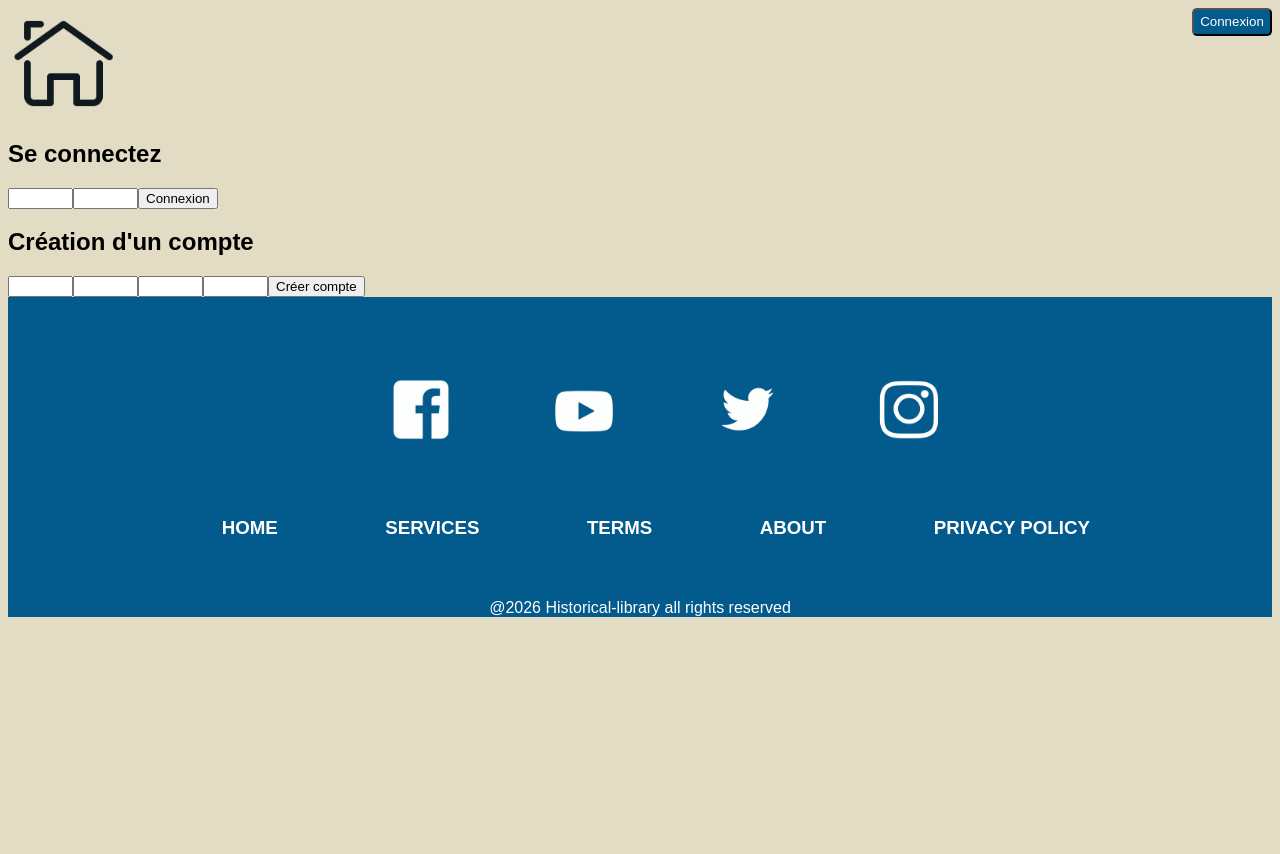
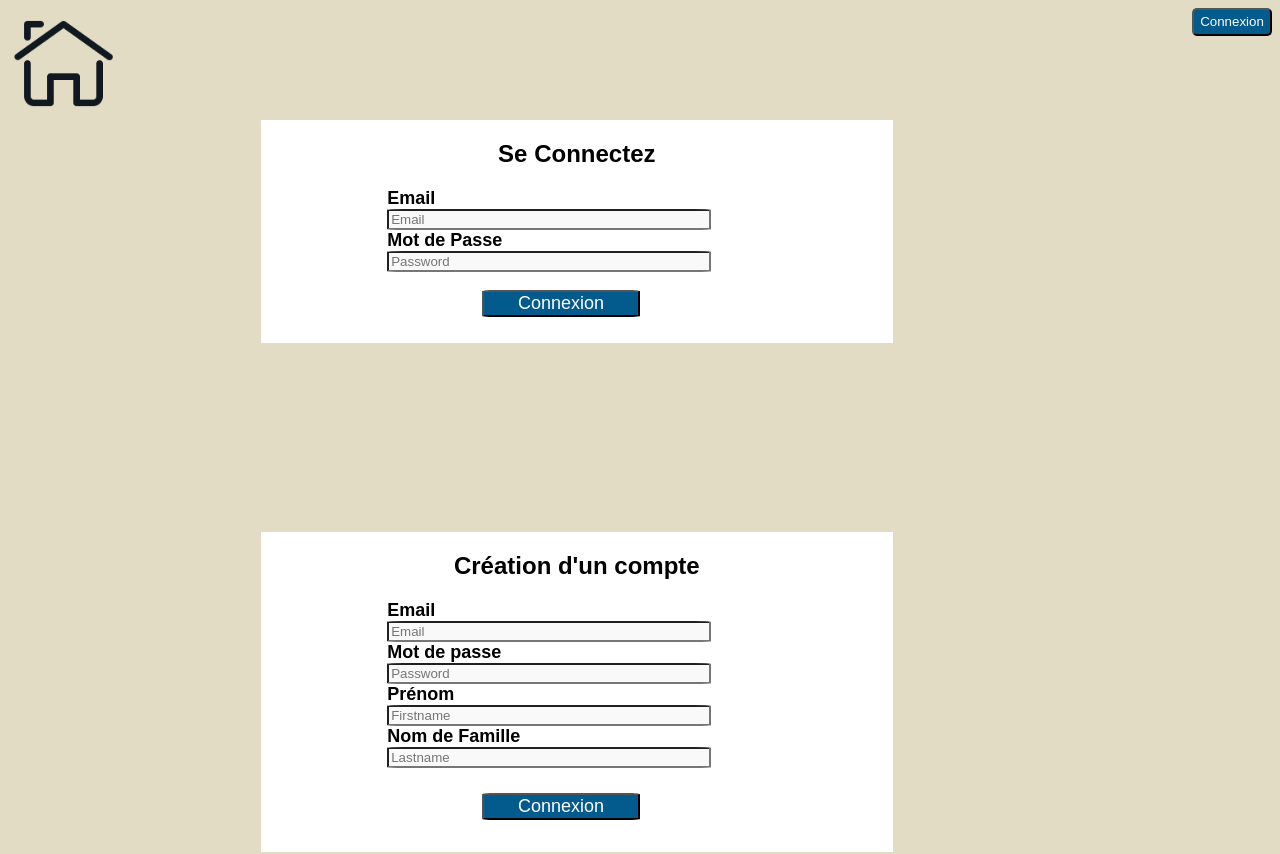
Before and after one commit to Hans324/historical-library, a React (Vite) app in the folder client/: page /connexion in a window 1280 px wide. Shown: the top 854 px of the page. Before the commit the page ends 800 px from the top, so only its background shows below. Built offline with nearby package versions, Linux system fonts and the light colour scheme.

Commit message:
Stylisation du fichier connexion

```diff
--- a/client/connexion.tsx
+++ /dev/null
@@ -1,69 +0,0 @@
-
-import React from "react" // “J’importe l’objet/module React (dans ce fichier) depuis la bibliothèque react pour pouvoir utiliser les outils que React fournit.”
-
-function Connexion() { // "une fonction : C'est un bloc de code qui execute une tâche "
-
-
-    return(   // “voici ce que React doit afficher à l’écran.”
-    // Ou pour être plus précis “return indique à React quoi afficher à l’écran.”
-
-    // Comment ca se passe ? Comme ceci :  La petite nuance importante, c’est que :
-
-//return ne parle pas directement à l’écran.
-
-//Il :
-
-//renvoie du JSX
-//React récupère ce JSX
-//puis React l’affiche dans la page
-
-
-/* section  regroupe un morceau de contenu lié
-
-tout ce qui est dedans appartient à la même partie. Elle sert à :
-
-regrouper du contenu lié
-structurer la page
-rendre le HTML plus clair et plus logique.
-
- en bref : “Je crée une section organisée de la page.”
-*/
-
-
-// <h2> est une balise HTML de titre.
-/* Que signifient les numéros ?
-
-Ils indiquent l’importance du titre.
-
-<h1> = titre principal
-<h2> = sous-titre
-<h3> = sous-sous-titre   */
-<section>
-<section>
-<h2>Se connectez</h2>
-<section>
-    <input type="text" size={5} />
-    <input type="text"size={5} />
-    <button type="button">Connexion</button>
-</section>
-</section>
-
-<section>
-<section>
-<h2>Création d'un compte</h2>
-</section>
-<section>
-<input type="text" size={5}/>
-<input type="text" size={5}/>
-<input type="text" size={5}/>
-<input type="password"  size= {5} maxLength={10}/>
-<button type="button">Créer compte </button>
-</section>
-</section>
-
-</section>
-
-    )
-
-}
-export default Connexion; // J'exporte le fichier Connexion afin qu'il soit disponible dans d'autres fichiers.
--- a/client/src/composants/Header.tsx
+++ b/client/src/composants/Header.tsx
@@ -13,7 +13,7 @@ import { useState } from 'react'
 import { useEffect } from 'react'
 import "./Header.css" //Importe le fichier CSS pour ce composant
 
-import Connexion from '../pages/Connexion'
+
 import {Link}  from "react-router-dom"
 function Header() {
 
@@ -115,7 +115,7 @@ return (
 
 */}
 <section className="bouton-connexion">
-<Link to ="../pages/Connexion">
+<Link to ="/connexion">
 <button className="button" type="button">Connexion</button>
 </Link>
 </section>
--- a/client/src/main.tsx
+++ b/client/src/main.tsx
@@ -30,7 +30,7 @@ C’est le composant principal de ton application (celui qui contient toute ta l
 import Home from "./pages/Home";
 import Liste from "./pages/Liste";
 import Livre from "./pages/Livre";
-import Connexion from '../Connexion';
+import Connexion from "./pages/Connexion";
 
 
 
--- a/client/src/pages/Connexion.css
+++ b/client/src/pages/Connexion.css
@@ -0,0 +1,152 @@
+
+
+.connexion{
+
+display: flex;
+flex-direction: column;
+
+}
+
+.Se-Connectez{
+
+display: flex;
+flex-direction: column;
+background-color:  white;
+width: 50%;
+margin-left: 20%;
+margin-bottom: 15%;
+bottom:10%;
+}
+
+.Title-1 {
+text-align: center;
+font-weight: bold;
+font-family: Arial, Helvetica, sans-serif;
+}
+.Email-1 {
+font-weight: bold;
+margin-left: 20%;
+font-size: large;
+font-family: Arial, Helvetica, sans-serif;
+}
+
+.type-email-1 {
+margin-left: 20%;
+width:50%;
+background-color: #F9F9F9;
+border-radius: 5%;
+
+}
+
+.Mot-de-Passe-1{
+
+font-weight: bold;
+margin-left: 20%;
+font-size: large;
+font-family: Arial, Helvetica, sans-serif;
+}
+
+.type-password-1{
+width:50%;
+margin-left: 20%;
+background-color: #F9F9F9;
+border-radius: 5%;
+
+}
+
+
+
+
+.button-1 {
+
+color: white;
+background-color: #035A8C;
+width:25%;
+margin-left: 35%;
+margin-bottom: 4%;
+margin-top: 3%;
+border-radius: 5%;
+font-size: large;
+font-family: Arial, Helvetica, sans-serif;
+}
+
+.Creation-de-Compte{
+
+background-color: white;
+display: flex;
+flex-direction: column;
+width:50%;
+margin-left: 20%;
+margin-bottom:10%;
+
+}
+.Title-2{
+    text-align: center;
+}
+.Email-2{
+
+font-weight:bold;
+margin-left: 20%;
+font-size: large;
+font-family: Arial, Helvetica, sans-serif;
+}
+.type-email-2{
+margin-left: 20%;
+width:50%;
+background-color: #F9F9F9;
+border-radius: 5%;
+}
+.type-password-2{
+margin-left: 20%;
+width:50%;
+background-color: #F9F9F9;
+border-radius: 5%;
+}
+
+.type-firstname{
+margin-left: 20%;
+width:50%;
+background-color: #F9F9F9;
+border-radius: 5%;
+}
+
+
+.Mot-de-Passe-2{
+margin-left: 20%;
+font-weight: bold;
+font-size: large;
+font-family: Arial, Helvetica, sans-serif;
+}
+
+.Prenom-2{
+
+font-weight: bold;
+margin-left: 20%;
+font-size: large;
+font-family: Arial, Helvetica, sans-serif;
+}
+.Nom-de-Famille-2{
+margin-left: 20%;
+font-weight: bold;
+font-size: large;
+font-family: Arial, Helvetica, sans-serif;
+}
+.type-lastname{
+width:50%;
+margin-left:20%;
+background-color: #F9F9F9;
+border-radius: 5%;
+}
+
+.button-2{
+
+color: white;
+background-color:  #035A8C;
+width:25%;
+margin-left:35%;
+margin-bottom: 5%;
+margin-top: 4%;
+border-radius: 5%;
+font-size: large;
+font-family: Arial, Helvetica, sans-serif;
+}
--- a/client/src/pages/Connexion.tsx
+++ b/client/src/pages/Connexion.tsx
@@ -1,39 +1,63 @@
-import React from 'react'
+import React, { useState } from 'react'
+import "./Connexion.css"
 
 
+export default function Connexion() {
 
-function Connexion() {
+
+const  [message,setMessage]= useState("");
+const[messageType,setMessageType]=useState("");
+const [strengthColor, setStrengthColor] = useState("black");
 
 
 
 
+function strength() {
 
+    let score=0
+switch (score) {
 
+case 0:
+case 1:
+case 2:
+    setStrengthColor("red")
+    return "faible"
 
+case 3:
+case 4:
+case 5:
+    setStrengthColor("yellow")
+    return "moyen"
+case 5:
+case 6:
+    setStrengthColor("green")
+    return "fort"
+}
+}
 
 return(
-<section className="Connexion">
+<section className="connexion">
 <section className="Se-Connectez">
-<h2>Se Connectez</h2>
-<label>Email</label>
-<input type="email"/>
-<label>Mot de Passe </label>
-<input type="Mot de Passe"/>
-<input type="button">Bouton</input>
+<h2 className="Title-1">Se Connectez</h2>
+<label className="Email-1">Email</label>
+<input type="email" className="type-email-1" placeholder="Email"/>
+<label className="Mot-de-Passe-1">Mot de Passe </label>
+<input type="password" className="type-password-1" placeholder="Password" required minLength={8}/>
+<input className="button-1"type="button" value="Connexion"/>
 </section>
 
 
 <section className="Creation-de-Compte">
-<h2>Création d'un compte</h2>
-<label>email</label>
-<input type="email"/>
-<label>Mot de passe</label>
-<input type="password"/>
-<label>Prénom</label>
-<input type="firstname" />
-<label>Nom de Famille</label>
-<input type="lastname"/>
-<input type="button">Bouton</input>
+<h2 className="Title-2">Création d'un compte</h2>
+<label className="Email-2">Email</label>
+<input type="email" className="type-email-2" placeholder="Email"/>
+<label className="Mot-de-Passe-2">Mot de passe</label>
+<input type="password" className="type-password-2" placeholder="Password" required minLength={8}/>
+<label className="Prenom-2">Prénom</label>
+<input type="firstname" className="type-firstname" placeholder="Firstname" required minLength={50}/>
+<label className="Nom-de-Famille-2">Nom de Famille</label>
+<input type="lastname" className="type-lastname" placeholder="Lastname" required minLength={50}/>
+<input className="button-2"type="button" value="Connexion"/>
 </section>
 </section>
 
@@ -43,4 +67,45 @@ return(
 
 }
 
-export default Connexion;
+
+
+// “J’importe l’objet/module React (dans ce fichier) depuis la bibliothèque react pour pouvoir utiliser les outils que React fournit.”
+
+// "une fonction : C'est un bloc de code qui execute une tâche "
+
+
+
+// “voici ce que React doit afficher à l’écran.”
+    // Ou pour être plus précis “return indique à React quoi afficher à l’écran.”
+
+    // Comment ca se passe ? Comme ceci :  La petite nuance importante, c’est que :
+
+//return ne parle pas directement à l’écran.
+
+//Il :
+
+//renvoie du JSX
+//React récupère ce JSX
+//puis React l’affiche dans la page
+
+
+/* section  regroupe un morceau de contenu lié
+
+tout ce qui est dedans appartient à la même partie. Elle sert à :
+
+regrouper du contenu lié
+structurer la page
+rendre le HTML plus clair et plus logique.
+
+ en bref : “Je crée une section organisée de la page.”
+*/
+
+
+// <h2> est une balise HTML de titre.
+/* Que signifient les numéros ?
+
+Ils indiquent l’importance du titre.
+
+<h1> = titre principal
+<h2> = sous-titre
+<h3> = sous-sous-titre   */
```
